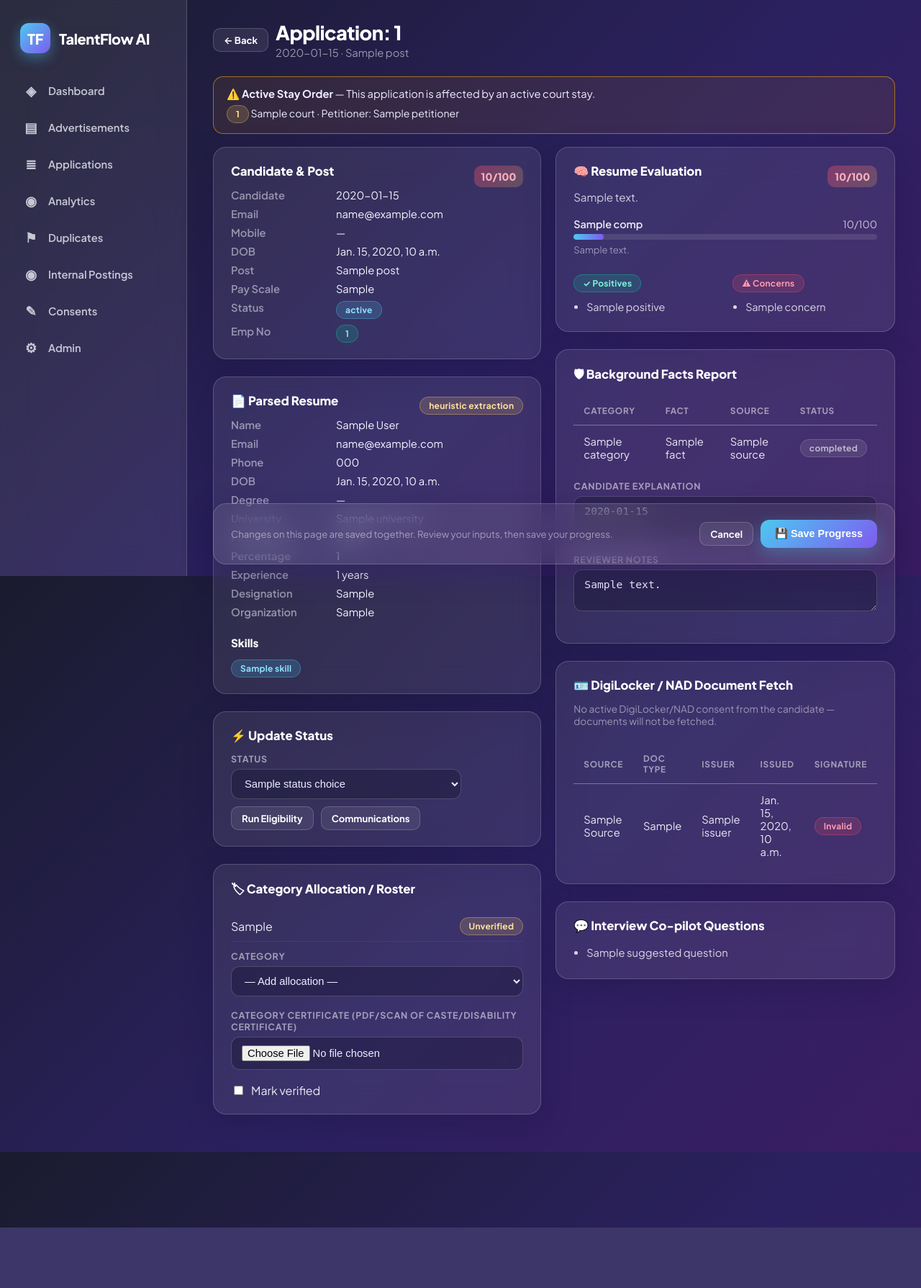
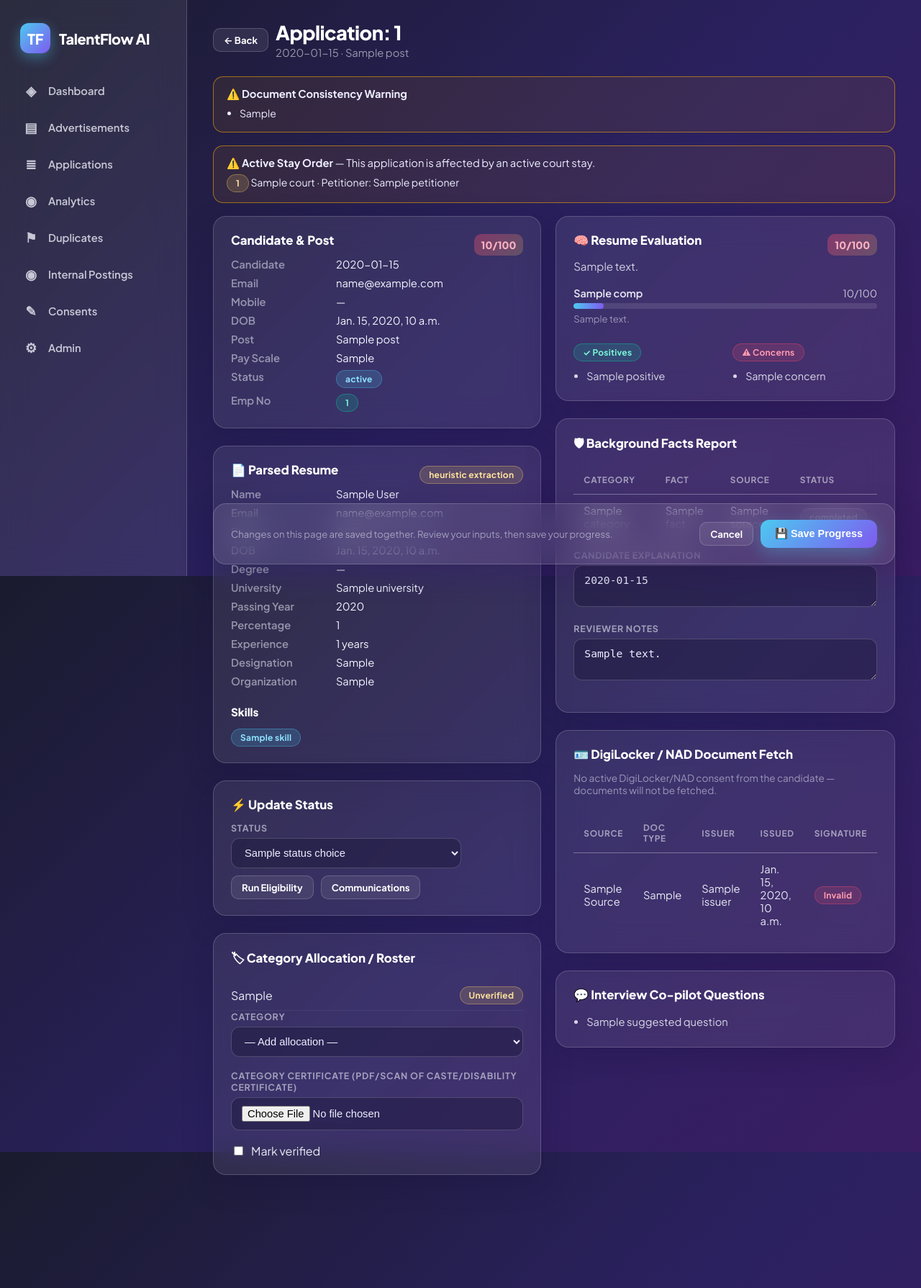
Before and after one commit to BusDec/TalentFlowAI, a Django app: template templates/recruitment/application_detail.html in a window 1280 px wide. Shown: the whole page at 72% size. Before the commit the page ends 1705 px from the top, so only its background shows below. Run offline with Django 5.2, Linux system fonts and the light colour scheme; the template is opened without the code that fills it: most values are stand-ins (such as "Sample title", 1, 10 or a date in 2020); some libraries are stand-ins or nearby versions.

Commit message:
Phase 4: DocConsistency — surface cross-doc warnings on detail pages

```diff
--- a/templates/recruitment/application_detail.html
+++ b/templates/recruitment/application_detail.html
@@ -5,6 +5,14 @@
 {% block subtitle %}{{ application.candidate }} · {{ application.post.name }}{% endblock %}
 
 {% block content %}
+{% if consistency_warnings %}
+<div class="tf-alert warning" style="border-color:rgba(255,170,0,0.55);background:rgba(255,170,0,0.08);">
+    <strong>⚠️ Document Consistency Warning</strong>
+    <ul style="margin:6px 0 0;padding-left:18px;font-size:0.88rem;line-height:1.6">
+        {% for w in consistency_warnings %}<li>{{ w }}</li>{% endfor %}
+    </ul>
+</div>
+{% endif %}
 {% if active_stay_cases %}
 <div class="tf-alert warning" style="border-color:rgba(255,170,0,0.55);background:rgba(255,170,0,0.08);">
     <strong>⚠️ Active Stay Order</strong> — This application is affected by an active court stay.
@@ -83,16 +91,16 @@
         <div class="tf-glass tf-card mb-4">
             <div class="tf-section-title">⚡ Update Status</div>
             <div class="tf-field" style="margin-bottom:10px">
-                <label class="tf-label">Status</label>
-                <select name="status" class="tf-select" style="max-width:320px">
+                <label class="tf-label" for="status-select">Status</label>
+                <select name="status" class="tf-select" style="max-width:320px" id="status-select">
                     {% for value, label in application.STATUS_CHOICES %}
                     <option value="{{ value }}" {% if application.status == value %}selected{% endif %}>{{ label }}</option>
                     {% endfor %}
                 </select>
             </div>
             <div class="tf-field" id="rejectedStageField" style="display:none;margin-bottom:10px">
-                <label class="tf-label">Rejected at stage</label>
-                <select name="rejected_at_stage" class="tf-select" style="max-width:320px">
+                <label class="tf-label" for="rejected-stage-select">Rejected at stage</label>
+                <select name="rejected_at_stage" class="tf-select" style="max-width:320px" id="rejected-stage-select">
                     {% for value, label in rejection_stage_choices %}
                     <option value="{{ value }}" {% if application.rejected_at_stage == value %}selected{% endif %}>{{ label }}</option>
                     {% endfor %}
@@ -121,9 +129,9 @@
             {% empty %}
             <div class="tf-muted" style="margin-bottom:10px">No allocation recorded.</div>
             {% endfor %}
-            <div class="tf-field" style="margin-top:12px">
-                <label class="tf-label">Category</label>
-                <select name="category" class="tf-select">
+            <div class="tf-field">
+                <label class="tf-label" for="category-select">Category</label>
+                <select name="category" class="tf-select" id="category-select">
                     <option value="">— Add allocation —</option>
                     {% for value, label in category_choices %}
                     <option value="{{ value }}">{{ label }}</option>
@@ -131,11 +139,11 @@
                 </select>
             </div>
             <div class="tf-field">
-                <label class="tf-label">Category Certificate (PDF/scan of caste/disability certificate)</label>
-                <input type="file" name="certificate_file" class="tf-input">
+                <label class="tf-label" for="certificate-file">Category Certificate (PDF/scan of caste/disability certificate)</label>
+                <input type="file" name="certificate_file" class="tf-input" id="certificate-file">
             </div>
             <label class="tf-flex" style="gap:8px;cursor:pointer">
-                <input type="checkbox" name="is_verified" class="tf-input" style="width:auto">
+                <input type="checkbox" name="is_verified" class="tf-input" style="width:auto" aria-label="Mark category allocation as verified">
                 <span>Mark verified</span>
             </label>
         </div>
@@ -200,12 +208,12 @@
                 <div class="tf-muted">No facts compiled yet.</div>
                 {% endif %}
                 <div class="tf-field" style="margin-top:14px">
-                    <label class="tf-label">Candidate Explanation</label>
-                    <textarea name="candidate_explanation" class="tf-textarea" rows="2">{{ background_report.candidate_explanation }}</textarea>
+                    <label class="tf-label" for="candidate-explanation">Candidate Explanation</label>
+                    <textarea name="candidate_explanation" class="tf-textarea" rows="2" id="candidate-explanation">{{ background_report.candidate_explanation }}</textarea>
                 </div>
                 <div class="tf-field">
-                    <label class="tf-label">Reviewer Notes</label>
-                    <textarea name="reviewer_notes" class="tf-textarea" rows="2">{{ background_report.reviewer_notes }}</textarea>
+                    <label class="tf-label" for="reviewer-notes">Reviewer Notes</label>
+                    <textarea name="reviewer_notes" class="tf-textarea" rows="2" id="reviewer-notes">{{ background_report.reviewer_notes }}</textarea>
                 </div>
             {% else %}
             <div class="tf-muted">No background report.</div>
@@ -258,7 +266,7 @@
     </div>
     <div class="tf-flex">
         <a href="#" onclick="history.back();return false;" class="tf-btn small ghost">Cancel</a>
-        <button class="tf-btn" type="submit">💾 Save Progress</button>
+        <button class="tf-btn" type="submit" aria-label="Save application changes">💾 Save Progress</button>
     </div>
 </div>
 </form>
```
Also changed, not shown: recruitment/tests.py (+29 -0 lines), recruitment/views.py (+18 -0 lines), templates/portal/application_detail.html (+11 -3 lines).
